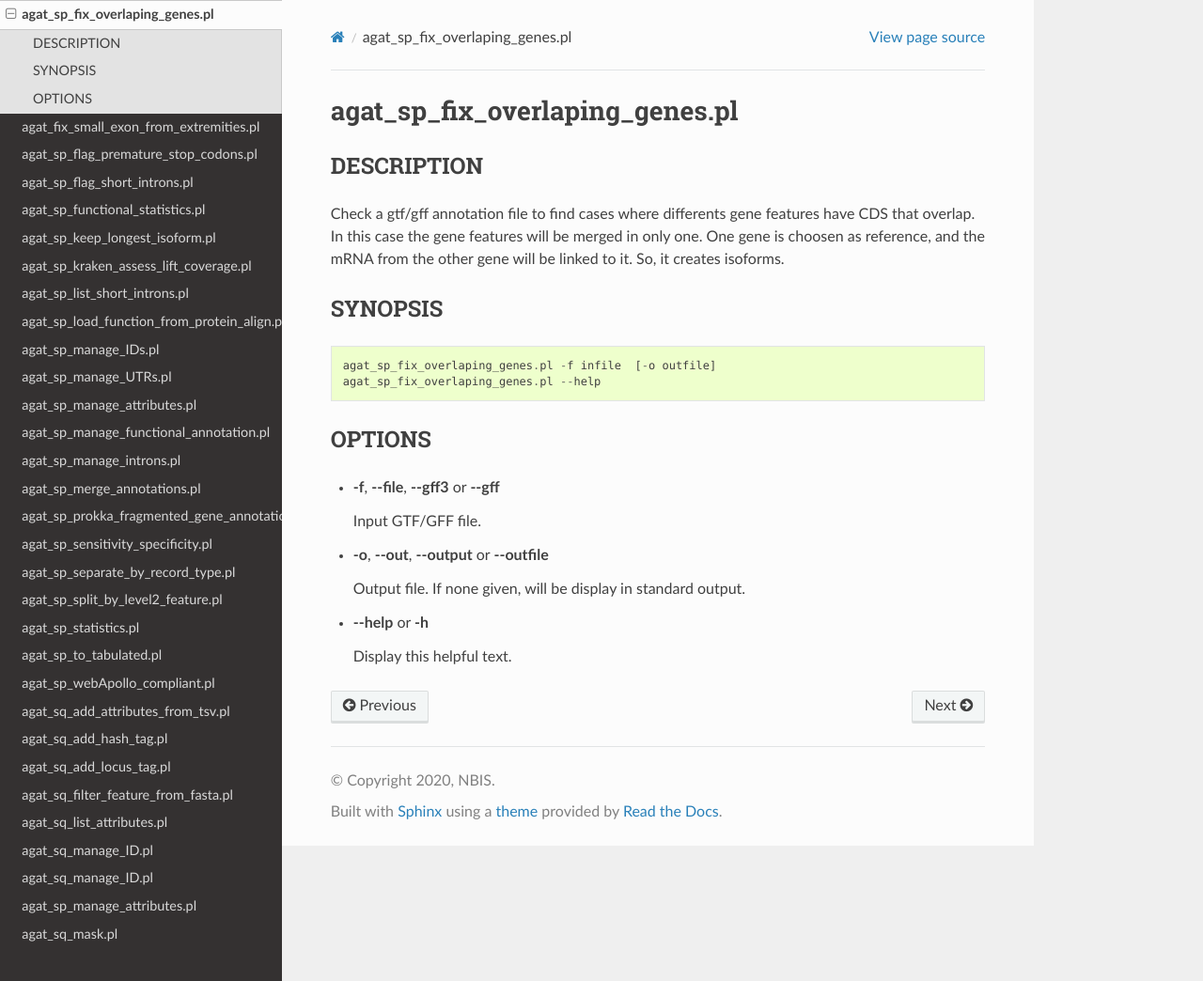
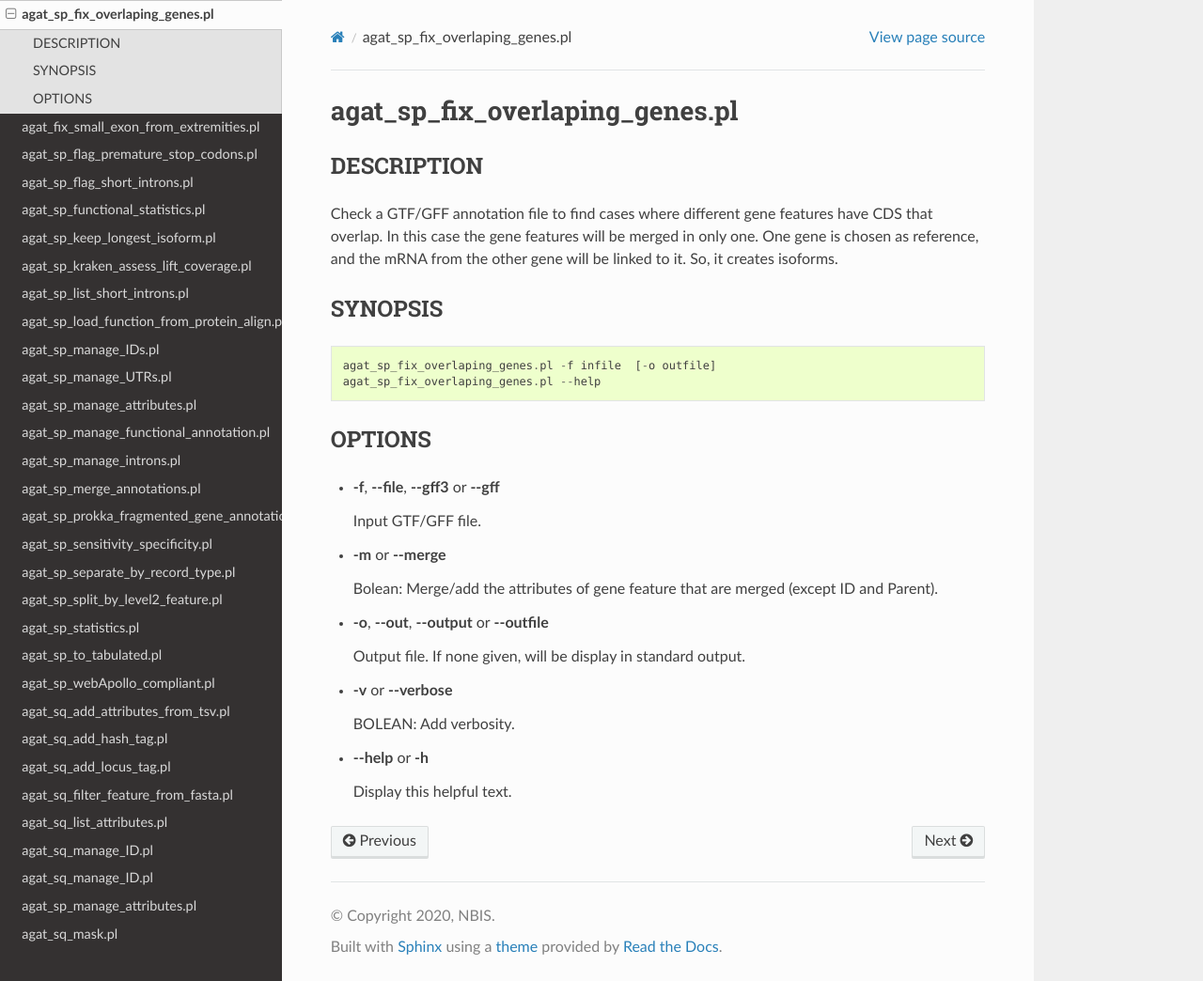
Before and after one commit to NBISweden/AGAT, a Sphinx documentation site: the page built from docs/tools/agat_sp_fix_overlaping_genes.md, in a window 1280 px wide and 1044 px high. Shown: the whole window at 94% size. Built offline with Sphinx 7.4.7 and the Read the Docs theme 2.0.0, drawn with Linux system fonts in a browser that asks for light colours; pages that are not in the unit, such as notebooks, are missing from menus.

```diff
--- a/docs/tools/agat_sp_fix_overlaping_genes.md
+++ b/docs/tools/agat_sp_fix_overlaping_genes.md
@@ -2,9 +2,9 @@
 
 ## DESCRIPTION
 
-Check a gtf/gff annotation file to find cases where differents gene features
+Check a GTF/GFF annotation file to find cases where different gene features
 have CDS that overlap. In this case the gene features will be merged in only one.
-One gene is choosen as reference, and the mRNA from the other gene will be linked to it.
+One gene is chosen as reference, and the mRNA from the other gene will be linked to it.
 So, it creates isoforms.
 
 ## SYNOPSIS
@@ -20,10 +20,18 @@
 
     Input GTF/GFF file.
 
+- **-m** or **--merge**
+
+    Bolean: Merge/add the attributes of gene feature that are merged (except ID and Parent).
+
 - **-o**, **--out**, **--output** or **--outfile**
 
     Output file. If none given, will be display in standard output.
 
+- **-v** or **--verbose**
+
+    BOLEAN: Add verbosity.
+
 - **--help** or **-h**
 
     Display this helpful text.
```
Also changed, not shown: 5 other files.
